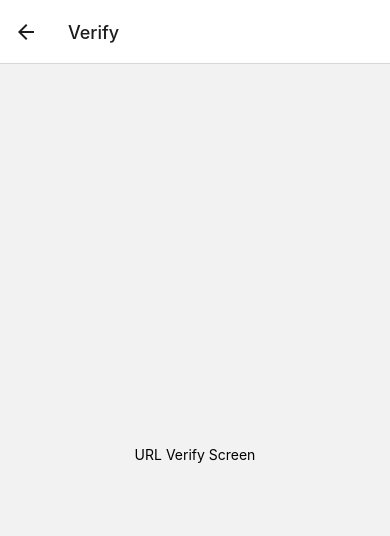
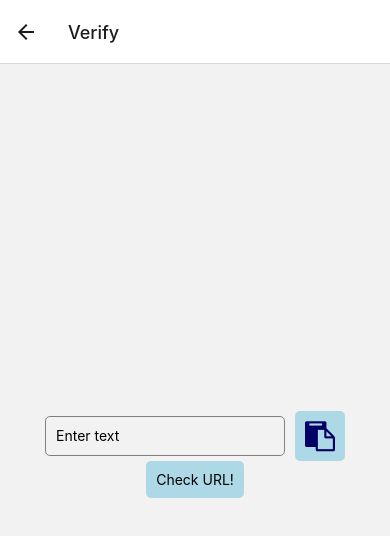
Before and after one commit to luisrowley/veralink-smartshield-app, a React Native app: screen /Verify in a window 390 px wide. Shown: the top 536 px of the page. Built offline with nearby package versions, Linux system fonts and the light colour scheme; no server answers.

Commit message:
added input field for checking URLs

```diff
--- a/package.json
+++ b/package.json
@@ -10,6 +10,7 @@
     "test": "jest"
   },
   "dependencies": {
+    "@react-native-community/clipboard": "^1.5.1",
     "@react-navigation/native": "^6.1.6",
     "@react-navigation/native-stack": "^6.9.12",
     "axios": "^1.4.0",
@@ -19,6 +20,7 @@
     "react-native-qrcode-scanner": "^1.5.5",
     "react-native-safe-area-context": "^4.5.3",
     "react-native-screens": "^3.20.0",
+    "react-native-vector-icons": "^9.2.0",
     "react-native-websocket": "^1.0.2"
   },
   "devDependencies": {
--- a/src/screens/url-verify/url-verify.tsx
+++ b/src/screens/url-verify/url-verify.tsx
@@ -1,12 +1,62 @@
-import React from 'react';
-import { View, Text } from 'react-native';
+import Clipboard from '@react-native-community/clipboard';
+import React, { useState } from 'react';
+import { View, TextInput, StyleSheet, TouchableOpacity, Text } from 'react-native';
+// @ts-ignore
+import Icon from 'react-native-vector-icons/FontAwesome';
 
 const VerifyScreen = ({ navigation }: any) => {
+  const [inputText, setInputText] = useState('');
+
+  const handlePasteFromClipboard = async () => {
+    const clipboardContent = await Clipboard.getString();
+    setInputText(clipboardContent);
+  };
+
   return (
-    <View style={{ flex: 1, justifyContent: 'center', alignItems: 'center' }}>
-      <Text>URL Verify Screen</Text>
+    <View style={styles.outerContainer}>
+      <View style={styles.container}>
+        <TextInput
+          style={styles.input}
+          value={inputText}
+          onChangeText={text => setInputText(text)}
+          placeholder="Enter text"
+        />
+        <TouchableOpacity style={styles.button} onPress={handlePasteFromClipboard}>
+          <Icon name="paste" size={30} color="#006" />
+        </TouchableOpacity>
+      </View>
+      <TouchableOpacity style={styles.button} onPress={handlePasteFromClipboard}>
+          <Text>Check URL!</Text>
+      </TouchableOpacity>
     </View>
   );
 };
 
+const styles = StyleSheet.create({
+  outerContainer: {
+    flex: 1,
+    justifyContent: 'center',
+    alignItems: 'center',
+    padding: 15
+  },
+  container: {
+    flexDirection: 'row',
+    alignItems: 'center',
+  },
+  input: {
+    flex: 1,
+    height: 40,
+    borderColor: 'gray',
+    borderWidth: 1,
+    borderRadius: 5,
+    marginRight: 10,
+    paddingHorizontal: 10,
+  },
+  button: {
+    padding: 10,
+    borderRadius: 5,
+    backgroundColor: 'lightblue',
+  },
+});
+
 export default VerifyScreen;
```
Also changed, not shown: 1 other file (tests, documents, lock files or other folders).
